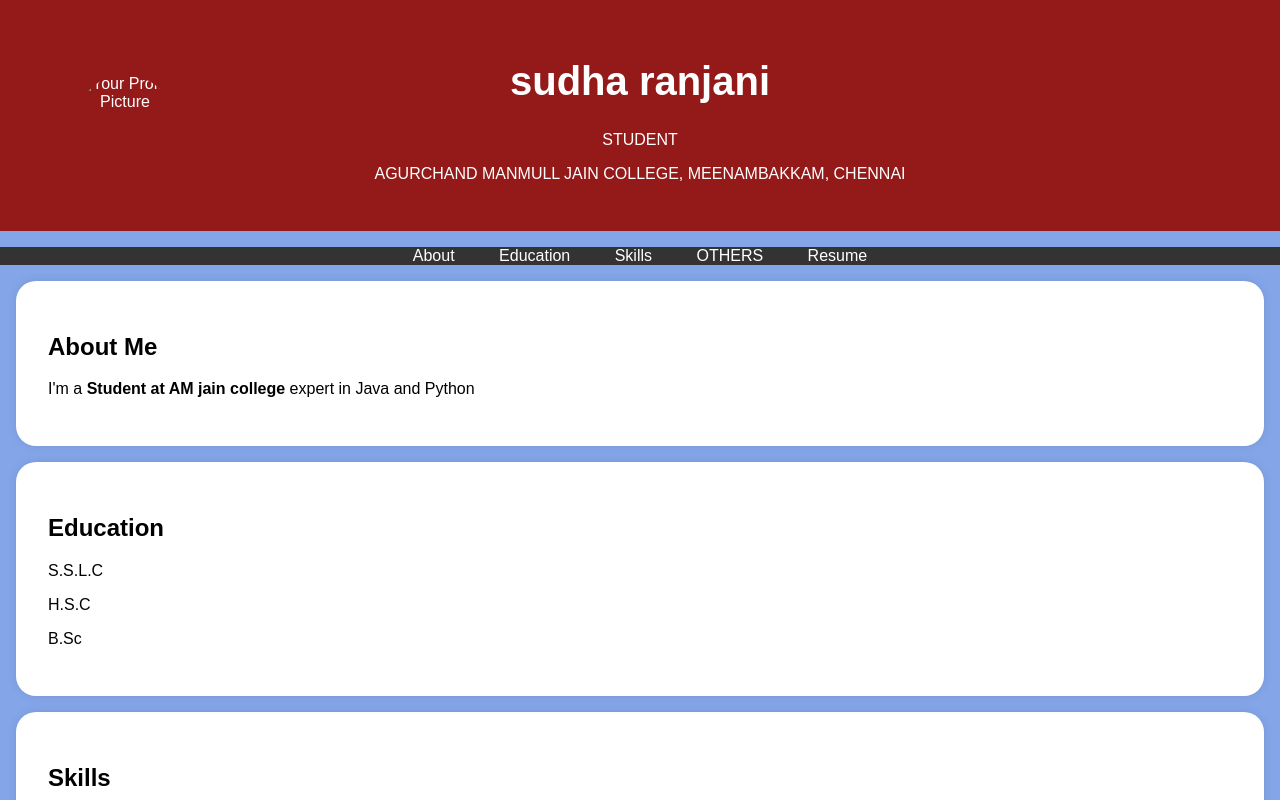
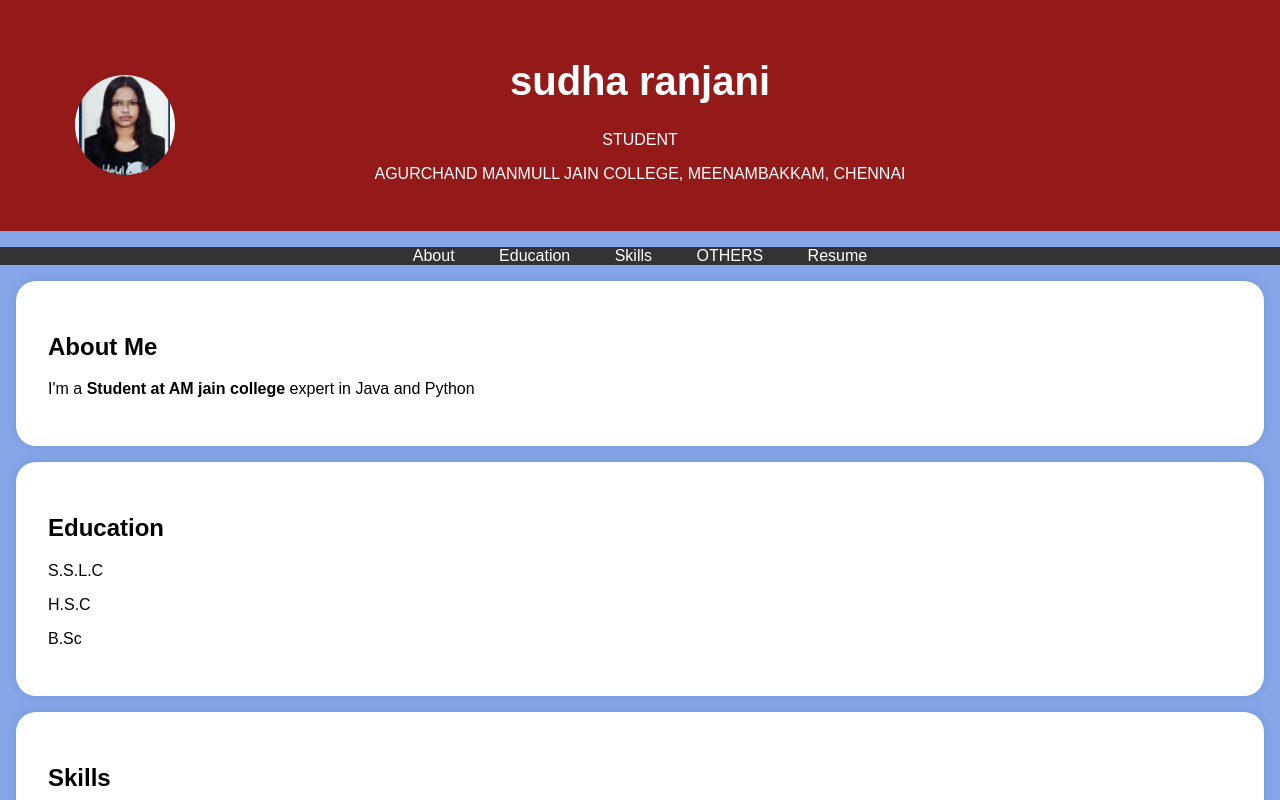
Before and after one commit to sudha2609/digital-portfolio, a plain HTML site: page index.html in a window 1280 px wide. Shown: the top 800 px of the page. Drawn offline with Linux system fonts and the light colour scheme.

Commit message:
index.html

```diff
--- a/index.html
+++ b/index.html
@@ -95,7 +95,7 @@
     <header>
         <div class="header-content">
             <!-- Add your profile picture here -->
-            <img src="pic.jpg" alt="Your Profile Picture" class="profile-picture">
+            <img src="pic.jpeg" alt="Your Profile Picture" class="profile-picture">
             <h1>sudha ranjani</h1>
             <p>STUDENT</p>
             <p>AGURCHAND MANMULL JAIN COLLEGE, MEENAMBAKKAM, CHENNAI</p>
```
